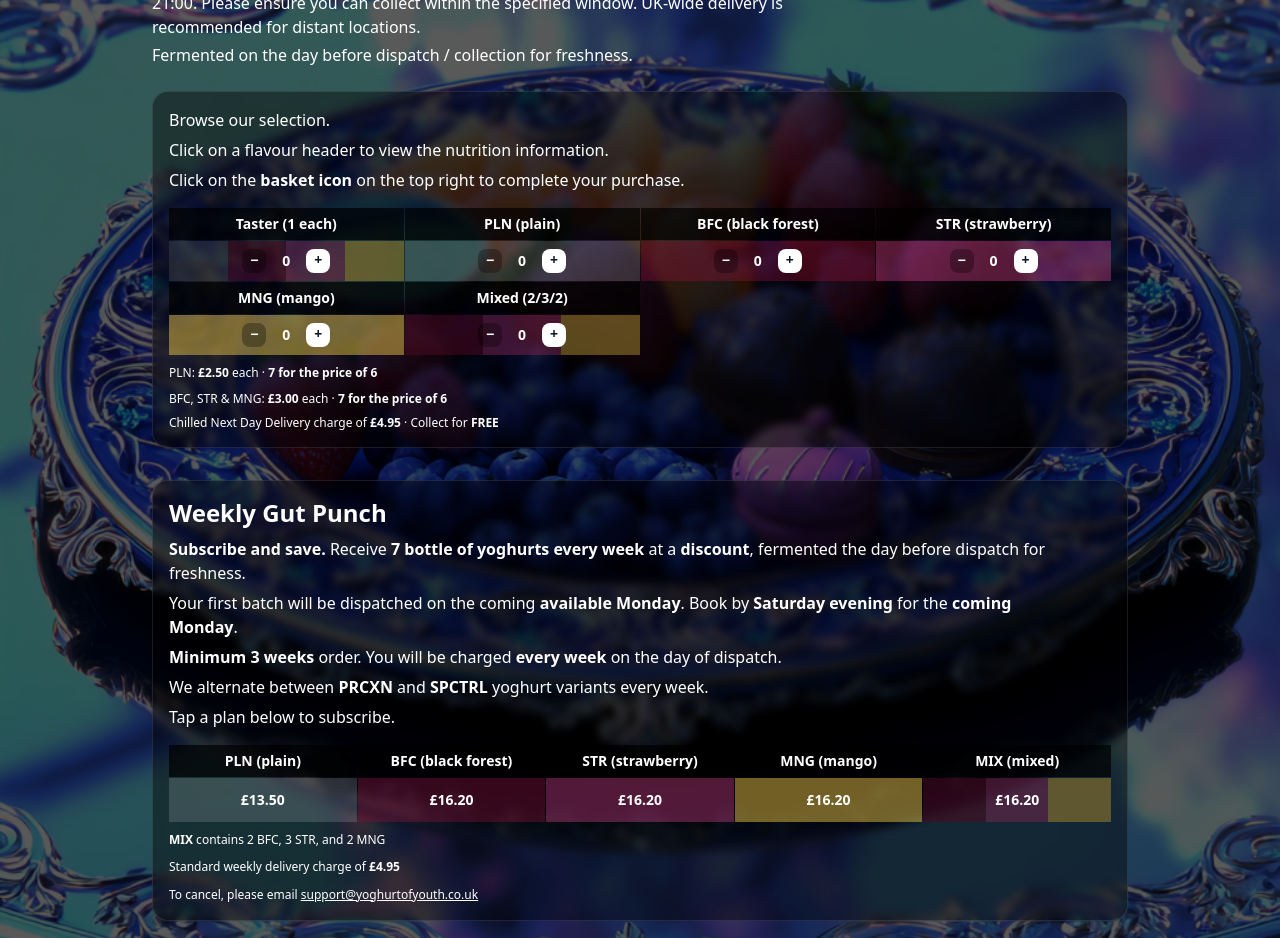
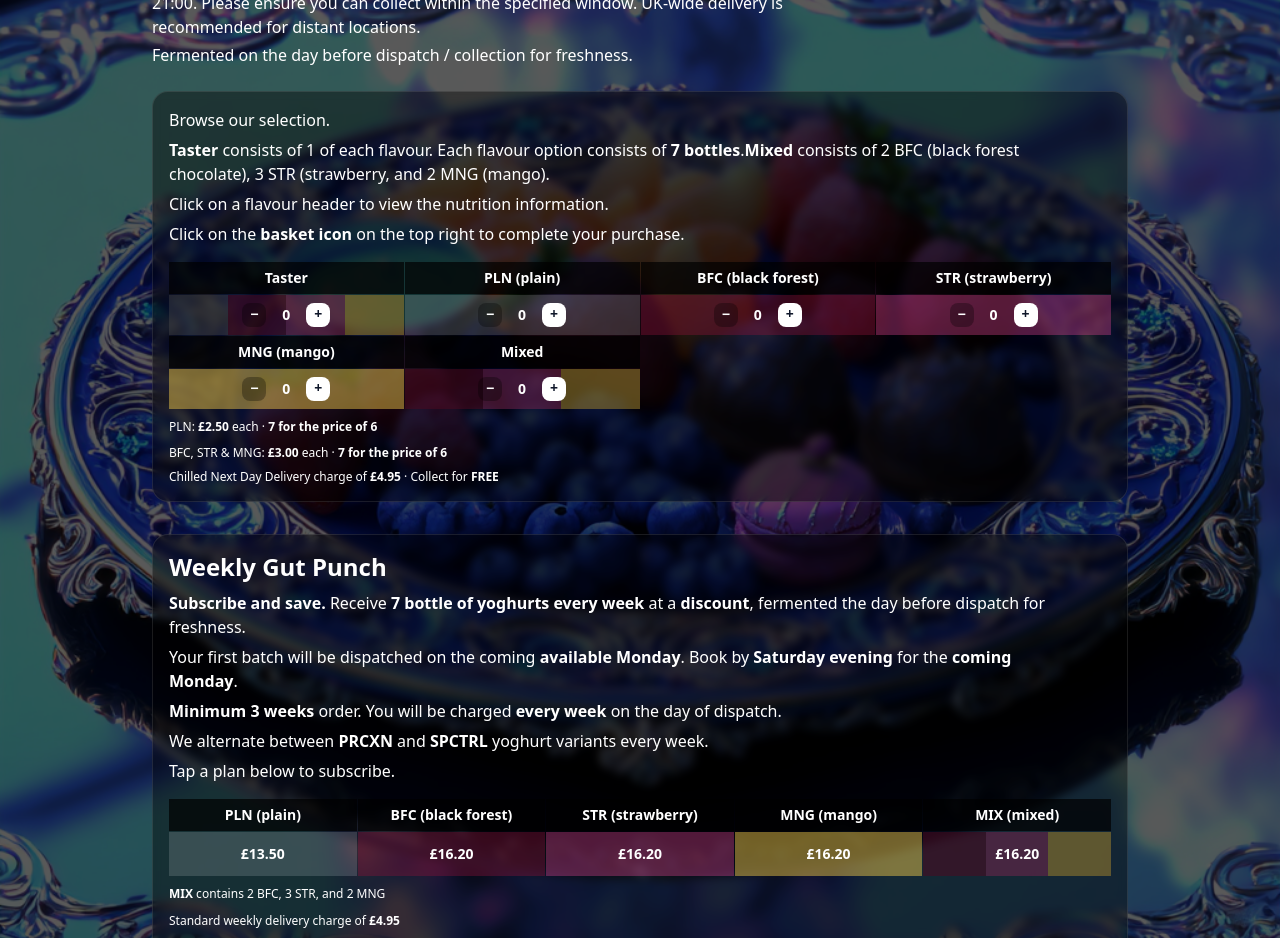
Before and after one commit to ZainAkuji/Yoghurt-of-Youth, a React (Vite) app: page / in a window 1280 px wide. Shown: the part 1460-2398 px from the top of the page. Built offline with nearby package versions, Linux system fonts and the light colour scheme.

Commit message:
Update App.tsx

```diff
--- a/src/App.tsx
+++ b/src/App.tsx
@@ -968,6 +968,9 @@ export default function App(){
                 <div className="mt-6 bg-black/40 rounded-2xl border border-white/10 p-3 sm:p-4 backdrop-blur-sm">
                   <div className="text-sm sm:text-base text-white max-w-4xl space-y-1.5">
                     <p>Browse our selection.</p>
+                    <p><strong>Taster</strong> consists of 1 of each flavour.
+                      Each flavour option consists of <strong>7 bottles</strong>.
+                      <strong>Mixed</strong> consists of 2 BFC (black forest chocolate), 3 STR (strawberry, and 2 MNG (mango).</p>
                     <p>Click on a flavour header to view the nutrition information.</p>
                     <p>Click on the <strong>basket icon</strong> on the top right to complete your purchase.</p>
                   </div>
@@ -976,7 +979,7 @@ export default function App(){
                   <div className="mt-4 grid grid-cols-2 sm:grid-cols-4 gap-px text-sm text-white">
                     {[
                       // --- TASTER (new) ---
-                      { id: "TASTER", label: "Taster (1 each)", bg: "TASTER_STRIPES" as const },
+                      { id: "TASTER", label: "Taster", bg: "TASTER_STRIPES" as const },
 
                       // existing flavours (unchanged labels + nutrition)
                       { id: ids.PLN, label: "PLN (plain)", bg: "bg-white/15", nutritionSrc: "/pln_nutrition.png" },
@@ -985,7 +988,7 @@ export default function App(){
                       { id: ids.MNG, label: "MNG (mango)", bg: "bg-amber-300/45", nutritionSrc: "/mng_nutrition.png" },
 
                       // --- MIX (new) ---
-                      { id: "MIX", label: "Mixed (2/3/2)", bg: "MIX_STRIPES" as const },
+                      { id: "MIX", label: "Mixed", bg: "MIX_STRIPES" as const },
                     ].map((f) => {
                       const isPreset = f.id === "TASTER" || f.id === "MIX";
                       const isMix = f.bg === "MIX_STRIPES";
```
